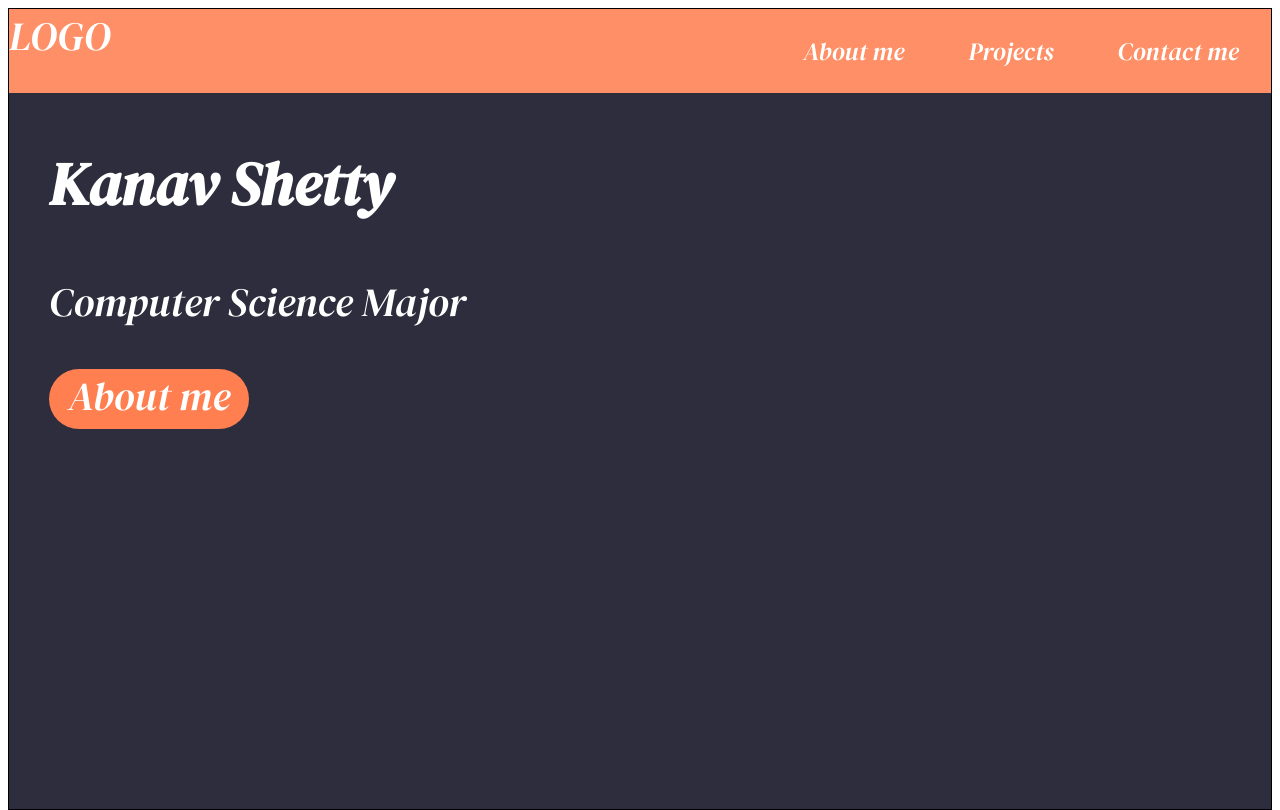
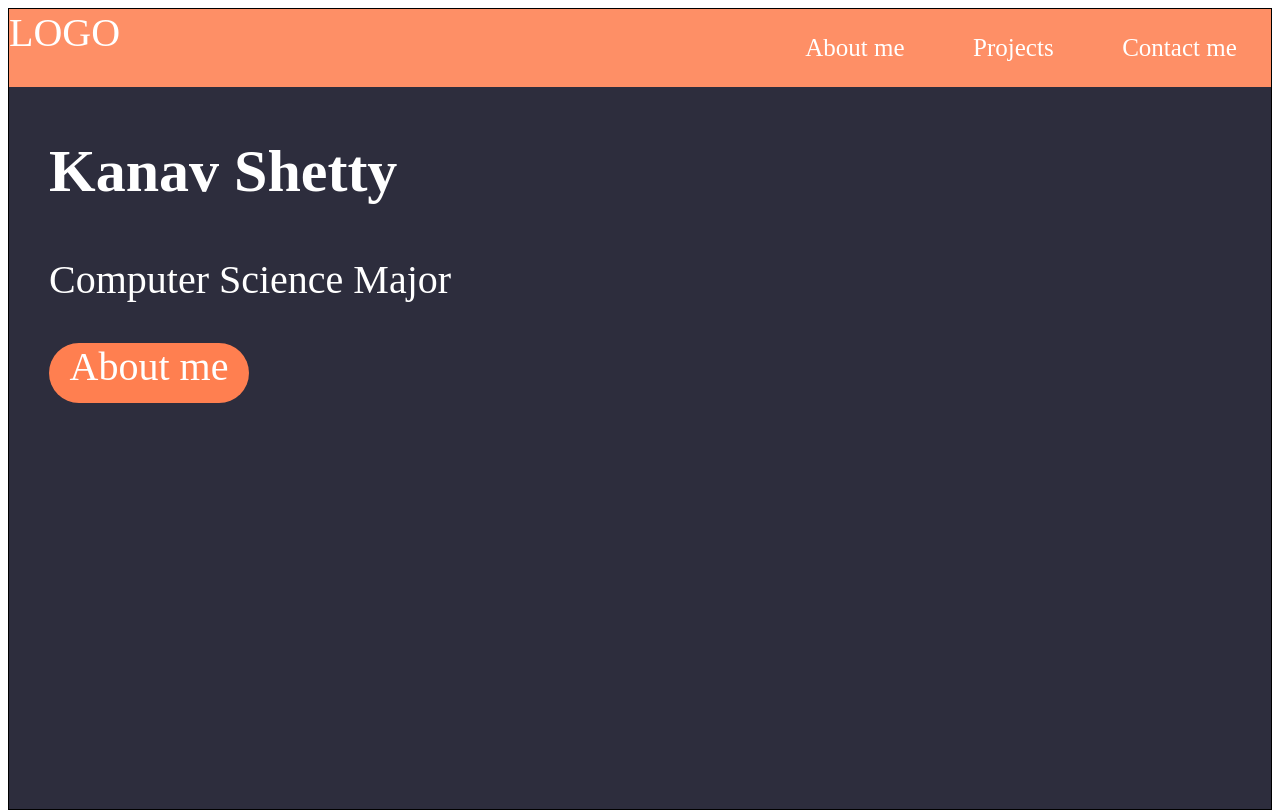
Before and after one commit to kanavshetty/Portfolio, a plain HTML site: page index.html in a window 1280 px wide. Shown: the top 810 px of the page. Drawn offline with Linux system fonts and the light colour scheme.

Commit message:
Changed font again

```diff
--- a/index.html
+++ b/index.html
@@ -4,7 +4,7 @@
         <link rel = "stylesheet" href="styles.css"/>
         <link rel="preconnect" href="https://fonts.googleapis.com">
         <link rel="preconnect" href="https://fonts.gstatic.com" crossorigin>
-        <link href="https://fonts.googleapis.com/css2?family=DM+Serif+Display:ital@1&display=swap" rel="stylesheet">
+        <link href="https://fonts.googleapis.com/css2?family=Lato:wght@300&display=swap" rel="stylesheet">
         <title>Portfolio</title>
         <meta charset="UTF-8">
     </head>
```
